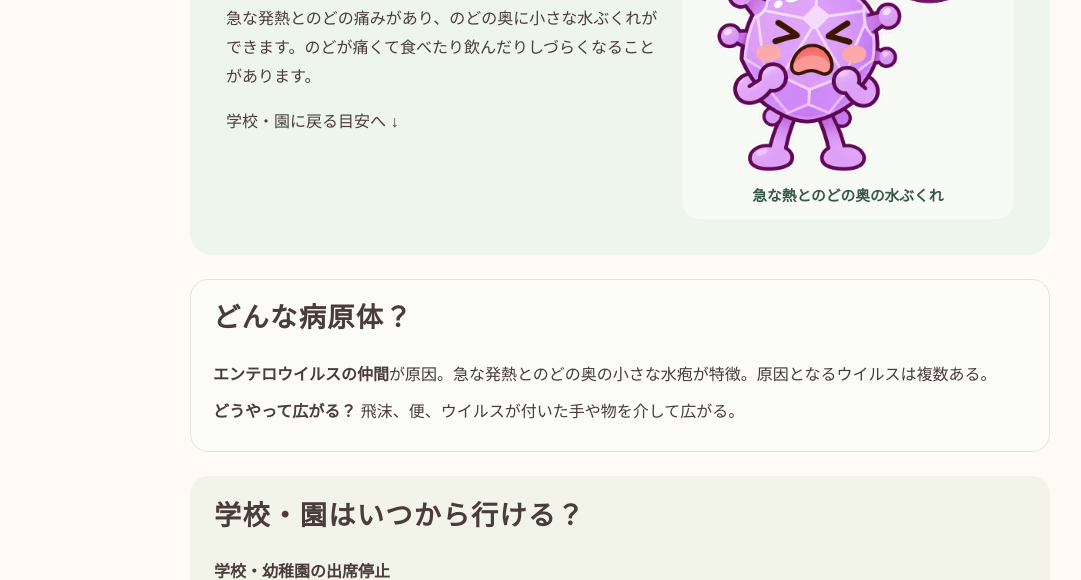
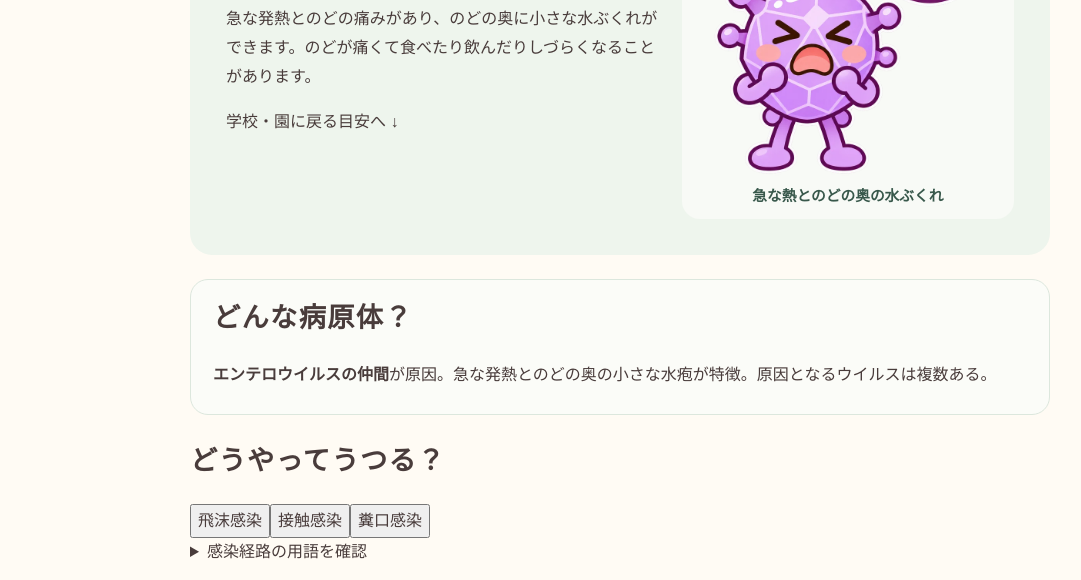
Before and after one commit to ri32ph/mirai-lab, a website: page content/kids-youth/herpangina.html in a window 1280 px wide. Shown: the part 370-950 px from the top of the page, without its empty margins (20-1101 px from the left). Drawn offline with Linux system fonts and the light colour scheme.

Commit message:
feat: transmission buttons and cards for herpangina

```diff
--- a/content/kids-youth/herpangina.html
+++ b/content/kids-youth/herpangina.html
@@ -17,7 +17,16 @@
   <div><h1>ヘルパンギーナ</h1><p>急な発熱とのどの痛みがあり、のどの奥に小さな水ぶくれができます。のどが痛くて食べたり飲んだりしづらくなることがあります。</p><p><a href="#return">学校・園に戻る目安へ ↓</a></p></div>
   <figure class="infection-figure character-figure"><img src="../../assets/infection-characters/herpangina.webp" alt="病原体と症状を表したキャラクター" width="800" height="800" loading="lazy" decoding="async"><figcaption>急な熱とのどの奥の水ぶくれ</figcaption></figure>
 </div>
-<section class="infection-pathogen"><h2>どんな病原体？</h2><p><strong>エンテロウイルスの仲間</strong>が原因。急な発熱とのどの奥の小さな水疱が特徴。原因となるウイルスは複数ある。</p><p><strong>どうやって広がる？</strong> 飛沫、便、ウイルスが付いた手や物を介して広がる。</p></section>
+<section class="infection-pathogen infection-info-card">
+<h2>どんな病原体？</h2><p><strong>エンテロウイルスの仲間</strong>が原因。急な発熱とのどの奥の小さな水疱が特徴。原因となるウイルスは複数ある。</p>
+</section>
+<section class="infection-info-card infection-spread"><h2>どうやってうつる？</h2>
+<div class="infection-route-buttons" role="group" aria-label="主な感染経路"><button type="button" class="infection-route-button" data-route-key="droplet" aria-label="飛沫感染の説明を見る">飛沫感染</button><button type="button" class="infection-route-button" data-route-key="contact" aria-label="接触感染の説明を見る">接触感染</button><button type="button" class="infection-route-button" data-route-key="fecal" aria-label="糞口感染の説明を見る">糞口感染</button></div>
+<details class="infection-route-explainer"><summary>感染経路の用語を確認</summary><dl><div id="route-droplet"><dt>飛沫感染</dt><dd>せきやくしゃみ、会話などで出る比較的大きなしぶきを介して広がる。</dd></div>
+<div id="route-contact"><dt>接触感染</dt><dd>病原体が付いた手や物などに触れ、その手で目・鼻・口などに触れることで広がる。</dd></div>
+<div id="route-fecal"><dt>糞口感染</dt><dd>便に含まれる病原体が手や物などを介して口に入ることで広がる。</dd></div></dl></details>
+<p>飛沫、便、ウイルスが付いた手や物を介して広がる。</p>
+</section>
 <section class="infection-return" id="return">
   <h2>学校・園はいつから行ける？</h2>
   <dl>
```
